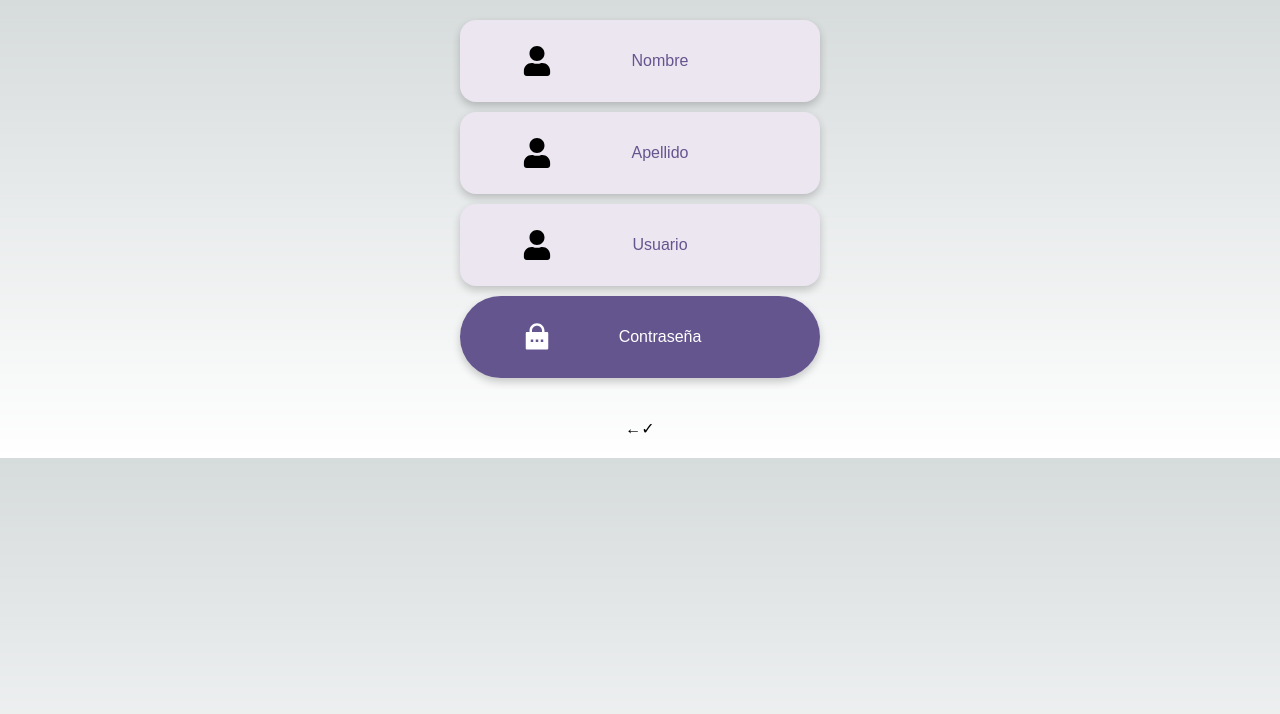
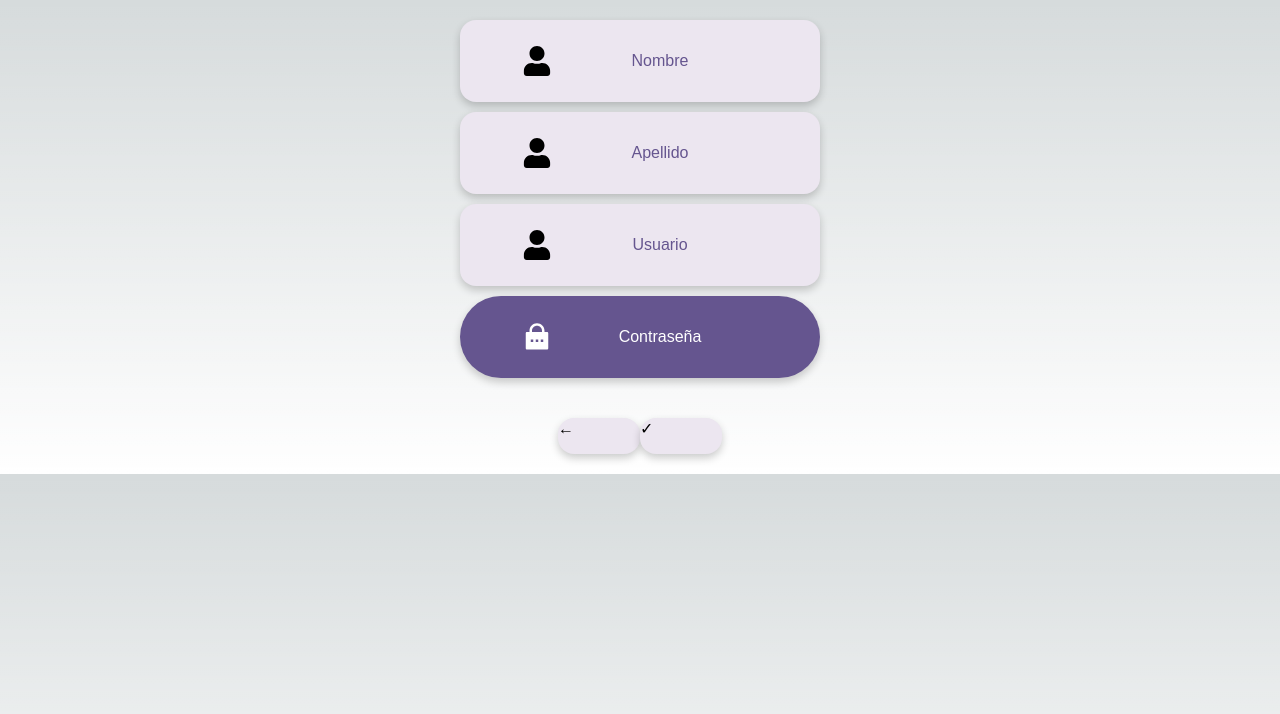
Before and after one commit to nottwithtt/frameworks, a Next.js app in the folder framework/: page /register in a window 1280 px wide. Shown: the top 714 px of the page. Built offline with nearby package versions, Linux system fonts and the light colour scheme.

Commit message:
Buttons with better design

```diff
--- a/framework/src/app/login/page.jsx
+++ b/framework/src/app/login/page.jsx
@@ -7,7 +7,7 @@ export default function Login() {
     <div className={styles.container}>
       <UserInfoComponent placeholder={"Usuario"}></UserInfoComponent>
       <PasswordComponent placeholder={"Contraseña"}></PasswordComponent>
-      <a href="/register">Crear cuenta</a>
+      <a href="/register" className={styles.a}>Crea una cuenta</a>
     </div>
   );
 }
--- a/framework/src/app/login/page.module.css
+++ b/framework/src/app/login/page.module.css
@@ -11,3 +11,15 @@
 .container > :nth-child(1) {
   margin-bottom: 70px; /* Extra gap for the second item */
 }
+
+.a{
+  display: flex;
+  align-items: center;
+  justify-content: center;
+  background-color: #ece6f0;
+  color: #000;
+  width: 150px;
+  height: 36px;
+  border-radius: 16px;
+  box-shadow: 0 4px 8px rgba(0, 0, 0, 0.2); /* Add shadow */
+}
--- a/framework/src/app/register/page.jsx
+++ b/framework/src/app/register/page.jsx
@@ -11,8 +11,8 @@ export default function Register() {
       <UserInfoComponent placeholder={"Usuario"}></UserInfoComponent>
       <PasswordComponent placeholder={"Contraseña"}></PasswordComponent>
       <div class="contenedorBotones">
-        <a href="/login">←</a>
-        <a href="/">✓</a>
+        <a href="/login" className={styles.a}>←</a>
+        <a href="/" className={styles.a}>✓</a>
       </div>
     </div>
   );
--- a/framework/src/app/register/page.module.css
+++ b/framework/src/app/register/page.module.css
@@ -11,3 +11,15 @@
 .container > *:nth-last-child(2) {
   margin-bottom: 30px; /* Adjust this value as needed */
 }
+
+.a{
+  display: inline-block;
+  align-items: center;
+  justify-content: center;
+  background-color: #ece6f0;
+  color: #000;
+  width: 82px;
+  height: 36px;
+  border-radius: 16px;
+  box-shadow: 0 4px 8px rgba(0, 0, 0, 0.2); /* Add shadow */
+}
```
